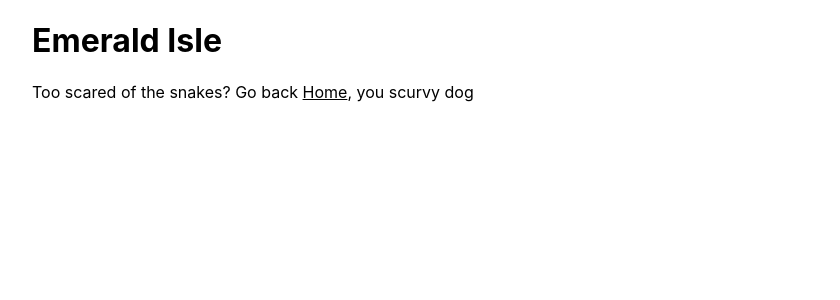
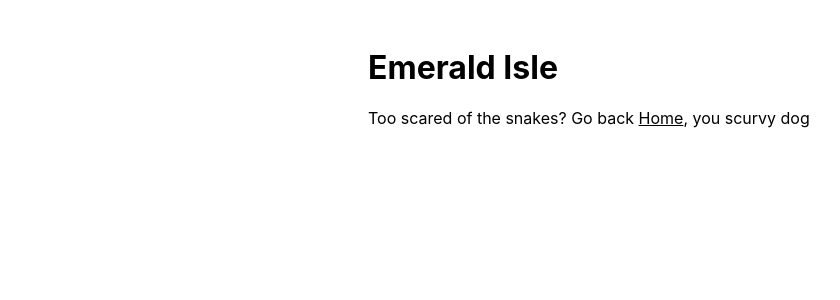
Before and after one commit to george-kirby/looty, a Next.js app: page /loots/emerald-isle in a window 1280 px wide. Shown: the top 300 px of the page, without its empty margins (0-840 px from the left). Built offline with nearby package versions, Linux system fonts and the light colour scheme.

Commit message:
create layout module with styling

```diff
--- /dev/null
+++ b/components/layout.js
@@ -0,0 +1,5 @@
+import styles from './layout.module.css';
+
+export default function Layout({ children }) {
+    return <div className={styles.container}>{children}</div>;
+  }
--- /dev/null
+++ b/components/layout.module.css
@@ -0,0 +1,5 @@
+.container {
+    max-width: 36rem;
+    padding: 0 1rem;
+    margin: 3rem auto 6rem;
+  }
--- a/pages/loots/emerald-isle.js
+++ b/pages/loots/emerald-isle.js
@@ -1,17 +1,18 @@
 import Head from 'next/head'
-import styles from '../../styles/Home.module.css'
 import Link from 'next/link';
+import Layout from '../../components/layout';
+
 
 export default function EmeraldIsle() {
     return (
-        <div className={styles.container}>
+        <Layout>
             <Head>
                 <title>Emerald Isle | Find Treasure</title>
             </Head>
             <main>
-                    <h1>Emerald Isle</h1>
-                    <p>Too scared of the snakes? Go back <Link href="/">Home</Link>, you scurvy dog</p>
-                </main>
-        </div>
+                <h1>Emerald Isle</h1>
+                <p>Too scared of the snakes? Go back <Link href="/">Home</Link>, you scurvy dog</p>
+            </main>
+        </Layout>
     )
 }
```
